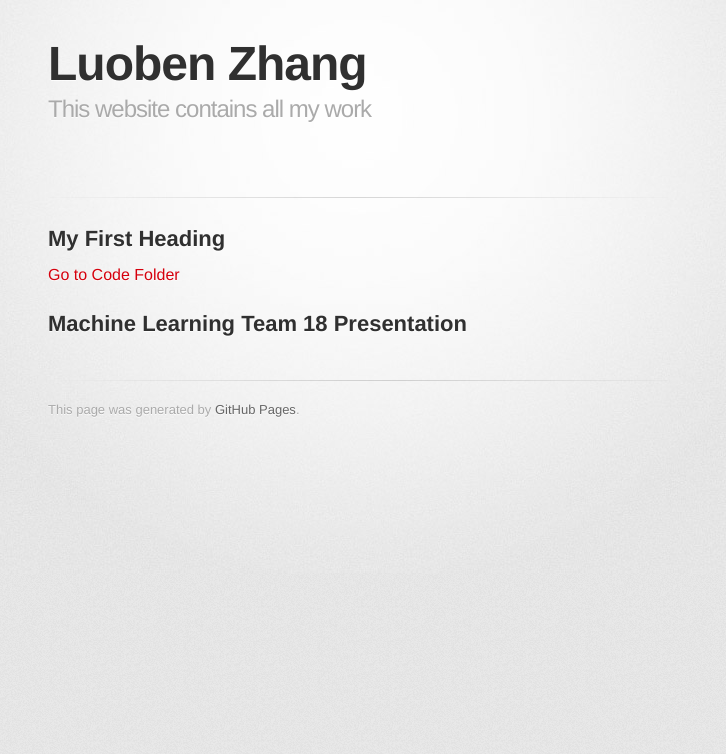
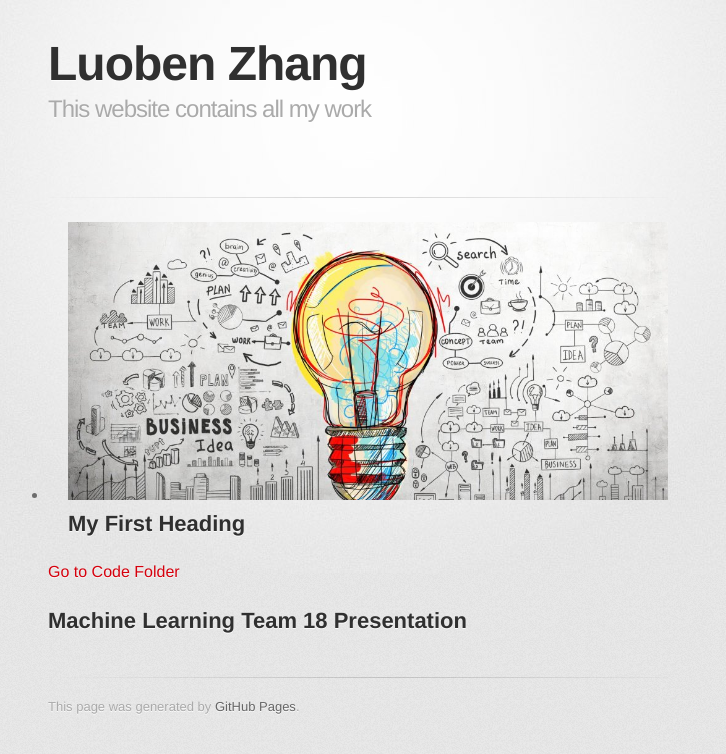
Before and after one commit to zhangluoben/zhangluoben.github.io, a Jekyll site: the page built from index.md, in a window 1280 px wide. Shown: the top 754 px of the page, without its empty margins (282-1008 px from the left). Built offline with Jekyll 4.4.1, drawn with Linux system fonts in a browser that asks for light colours; some web fonts are replaced.

Commit message:
Update index.md

```diff
--- a/index.md
+++ b/index.md
@@ -4,6 +4,7 @@ title: Luoben Zhang
 description: This website contains all my work
 ---
 
+- ![ ](innovation.jpg)
 ## My First Heading
 
 [Go to Code Folder](/code/index.md)
```
